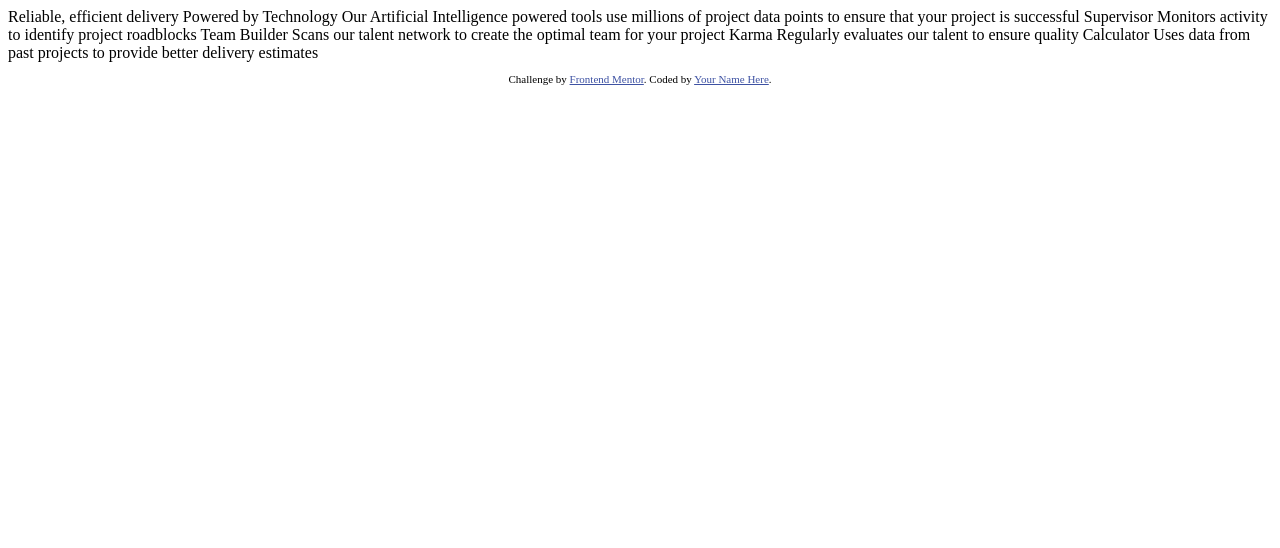
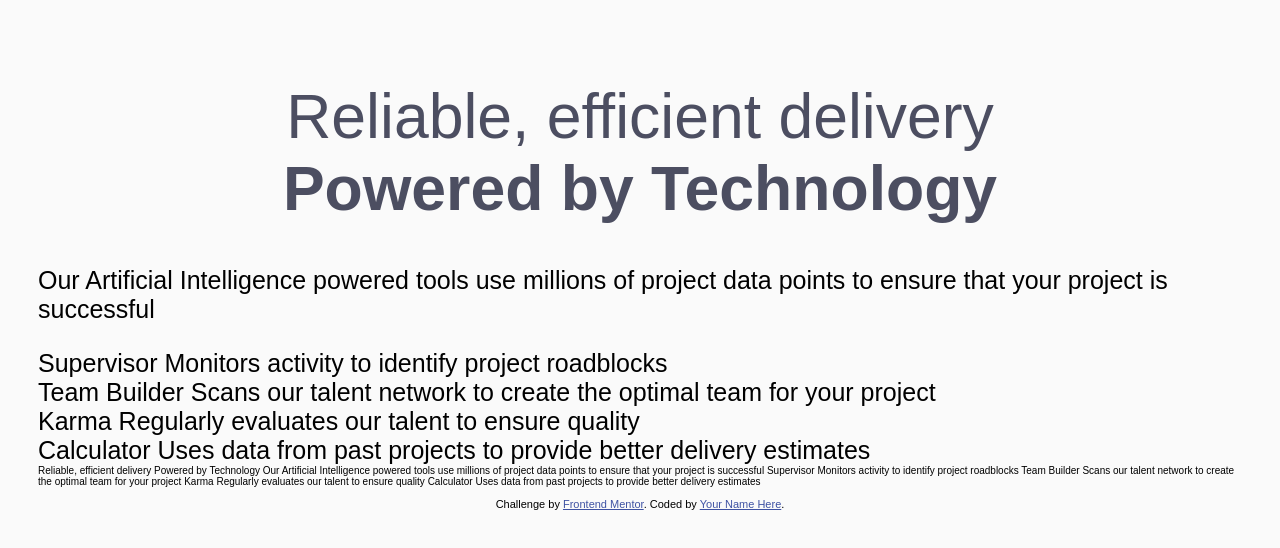
Before and after one commit to maiyopabz/four-card-feature-section-3-practice-, a plain HTML site: page index.html in a window 1280 px wide. Drawn offline with Linux system fonts and the light colour scheme.

Commit message:
h1 and ptag

```diff
--- a/index.html
+++ b/index.html
@@ -1,44 +1,76 @@
 <!DOCTYPE html>
 <html lang="en">
   <head>
-  <meta charset="UTF-8">
-  <meta name="viewport" content="width=device-width, initial-scale=1.0"> <!-- displays site properly based on user's device -->
+    <meta charset="UTF-8" />
+    <meta name="viewport" content="width=device-width, initial-scale=1.0" />
+    <!-- displays site properly based on user's device -->
+    <link rel="stylesheet" href="styles/styles.css">
 
-  <link rel="icon" type="image/png" sizes="32x32" href="./images/favicon-32x32.png">
+    <link
+      rel="icon"
+      type="image/png"
+      sizes="32x32"
+      href="./images/favicon-32x32.png"
+    />
 
     <title>Frontend Mentor | Four card feature section</title>
 
     <!-- Feel free to remove these styles or customise in your own stylesheet 👍 -->
     <style>
-    .attribution { font-size: 11px; text-align: center; }
-    .attribution a { color: hsl(228, 45%, 44%); }
+      .attribution {
+        font-size: 11px;
+        text-align: center;
+      }
+      .attribution a {
+        color: hsl(228, 45%, 44%);
+      }
     </style>
   </head>
+
   <body>
+    <main>
+      <h1>Reliable, efficient delivery
+        <span>Powered by Technology</span></h1>
+      <p>
+        Our Artificial Intelligence powered tools use millions of project data
+        points to ensure that your project is successful
+      </p>
 
-  Reliable, efficient delivery
-  Powered by Technology
+      <section>
+        <article>
+          Supervisor Monitors activity to identify project roadblocks
+        </article>
 
-  Our Artificial Intelligence powered tools use millions of project data points
-  to ensure that your project is successful
+        <article>
+          Team Builder Scans our talent network to create the optimal team for
+          your project
+        </article>
 
-  Supervisor
-  Monitors activity to identify project roadblocks
+        <article>
+          Karma Regularly evaluates our talent to ensure quality
+        </article>
 
-  Team Builder
-  Scans our talent network to create the optimal team for your project
+        <article>
+          Calculator Uses data from past projects to provide better delivery
+          estimates
+        </article>
+      </section>
+    </main>
 
-  Karma
-  Regularly evaluates our talent to ensure quality
-
-  Calculator
-  Uses data from past projects to provide better delivery estimates
-
+    Reliable, efficient delivery Powered by Technology Our Artificial
+    Intelligence powered tools use millions of project data points to ensure
+    that your project is successful Supervisor Monitors activity to identify
+    project roadblocks Team Builder Scans our talent network to create the
+    optimal team for your project Karma Regularly evaluates our talent to ensure
+    quality Calculator Uses data from past projects to provide better delivery
+    estimates
 
     <footer>
       <p class="attribution">
-      Challenge by <a href="https://www.frontendmentor.io?ref=challenge" target="_blank">Frontend Mentor</a>.
-      Coded by <a href="#">Your Name Here</a>.
+        Challenge by
+        <a href="https://www.frontendmentor.io?ref=challenge" target="_blank"
+          >Frontend Mentor</a
+        >. Coded by <a href="#">Your Name Here</a>.
       </p>
     </footer>
   </body>
--- /dev/null
+++ b/styles/styles.scss
@@ -0,0 +1,46 @@
+
+/*Colors*/
+
+$Red: hsl(0, 78%, 62%);
+$Cyan: hsl(180, 62%, 55%);
+$Orange: hsl(34, 97%, 64%);
+$Blue: hsl(212, 86%, 64%);
+
+
+$VeryDarkBlue: hsl(234, 12%, 34%);
+$GrayishBlue: hsl(229, 6%, 66%);
+$VeryLightGray: hsl(0, 0%, 98%);
+
+*, ::after, ::before {
+    box-sizing: border-box;
+}
+
+body {
+    font-family: 'Poppins', sans-serif;
+    font-size: 10px;
+    background-color: $VeryLightGray;
+    min-height: 100vh;
+    padding-top: 85px;
+    padding: 30px;
+    @media(max-width:768px) {
+
+        padding: 30px;
+    }
+}
+
+main {
+    max-width: 1440px;
+    font-size: 2.5em;
+    font-weight: 200;
+    h1 {
+        text-align: center;
+        font-size: 2.5em;
+        font-weight: 200;
+        color: $VeryDarkBlue;
+        span {
+            display: block;
+            font-weight: bold;
+        }
+
+    }
+}
```
Also changed, not shown: styles/styles.css (added), 1 other file. Lines whose indentation alone changed are shown as unchanged.
